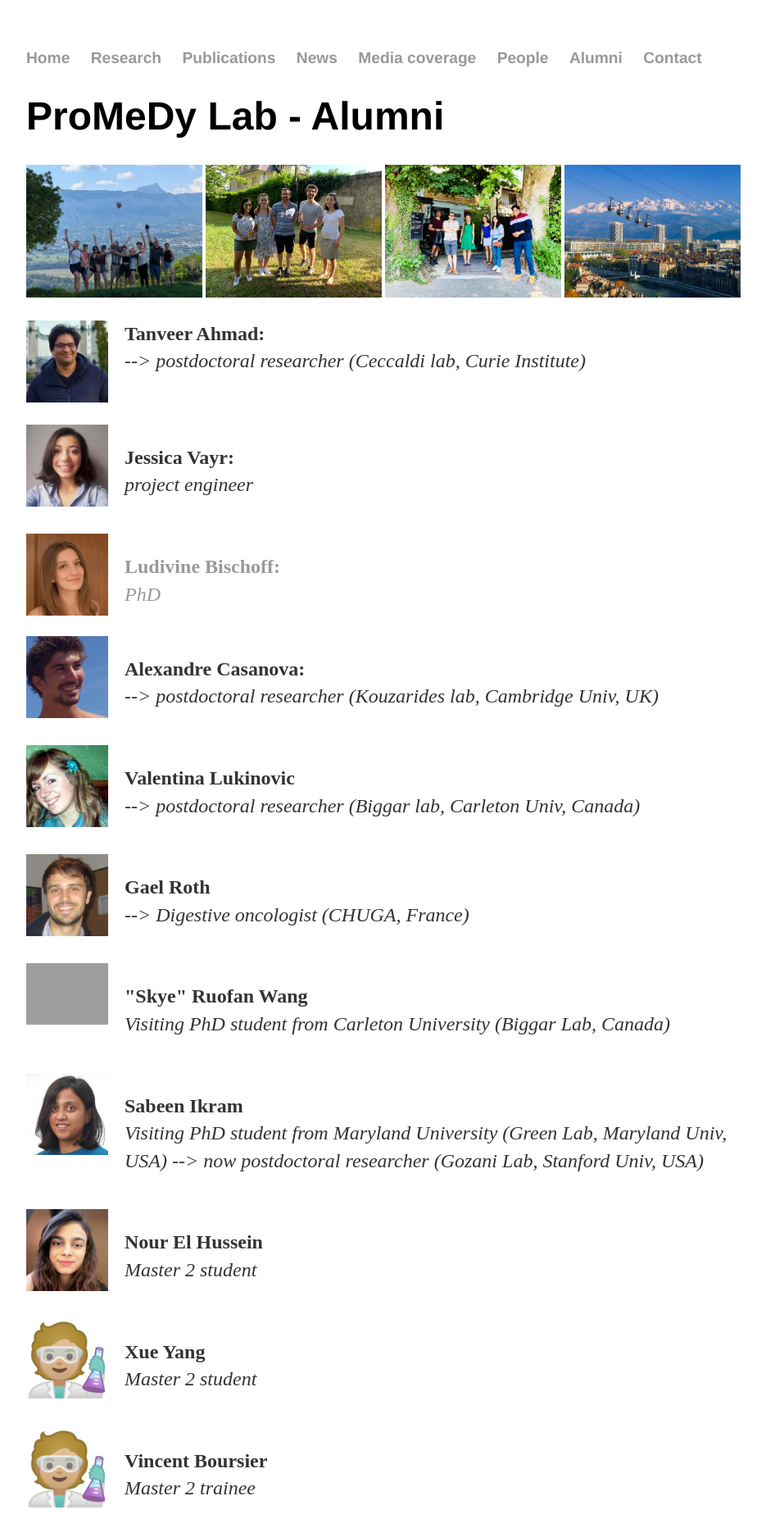
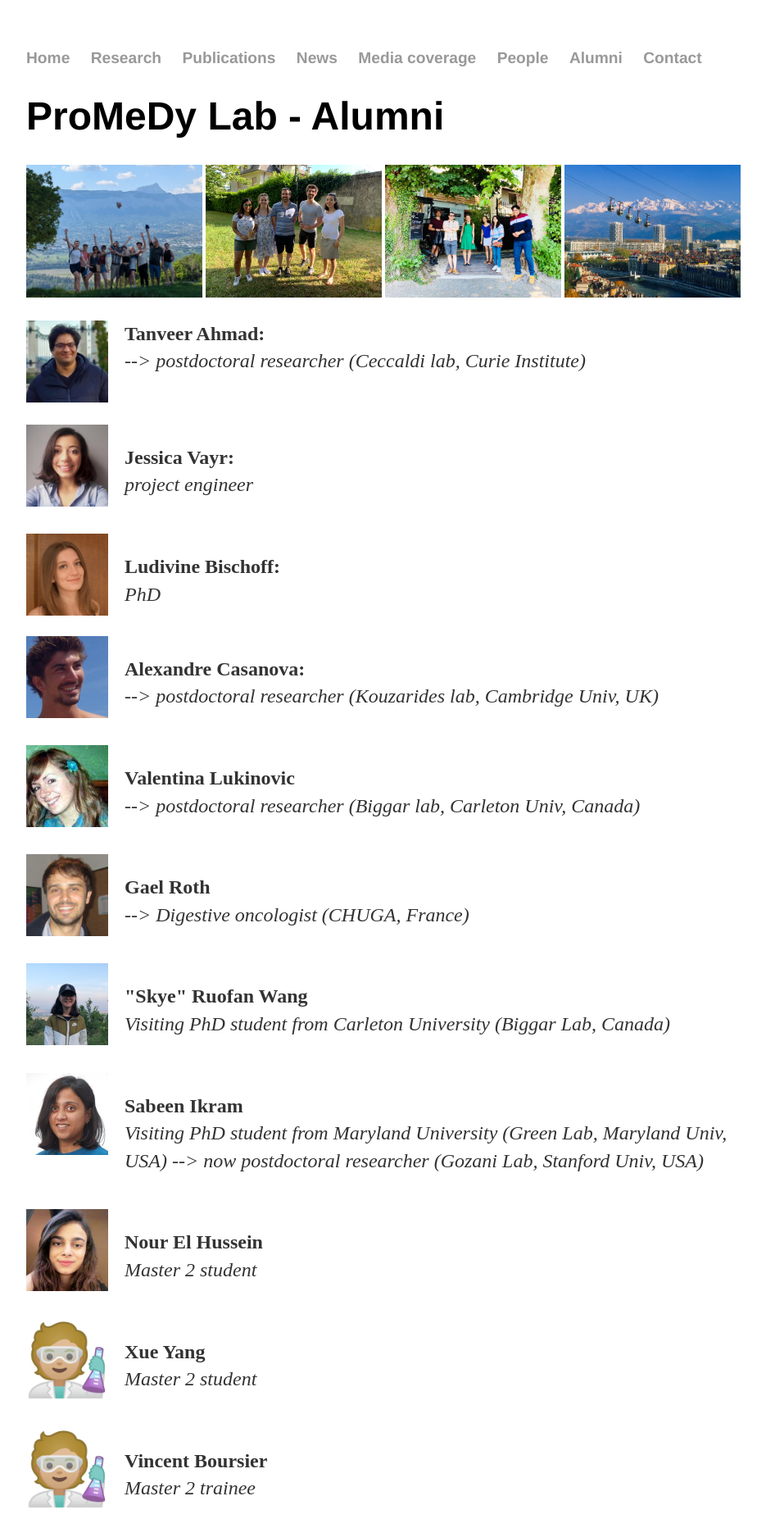
Before and after one commit to Reynoird-Lab/Reynoird-lab.github.io, a Jekyll site: the page built from Alumni/index.html, in a window 1280 px wide. Shown: the top 1875 px of the page at 82% size, without its empty margins (160-1095 px from the left). Built offline with Jekyll 4.4.1, drawn with Linux system fonts in a browser that asks for light colours; Markdown is read by kramdown in place of the engine named in the settings.

Commit message:
Update index.html

```diff
--- a/Alumni/index.html
+++ b/Alumni/index.html
@@ -12,7 +12,7 @@
 <br><br>
 		<a href="https://www.researchgate.net/profile/Jessica_Vayr"> <img alt="AC" src="https://reynoird-lab.github.io/Images/Jessica_Vayr.jpg" style="margin: 0px 20px 10px 0px;" align="left" width="100"/> </a> <p><b>Jessica Vayr: </b><br><i>project engineer</i><br></p>
 <br>
-		<a href="https://www.researchgate.net/profile/Ludivine_Bischoff"> <img alt="AC" src="https://reynoird-lab.github.io/Images/Ludivine_Bischoff.jpg" style="margin: 0px 20px 10px 0px;" align="left" width="100"/> <p><b>Ludivine Bischoff: </b><br><i>PhD</i><br>
+		<a href="https://www.researchgate.net/profile/Ludivine-Bischoff"> <img alt="LB" src="https://reynoird-lab.github.io/Images/Ludivine_Bischoff.jpg" style="margin: 0px 20px 10px 0px;" align="left" width="100"/> </a> <p><b>Ludivine Bischoff: </b><br><i>PhD</i><br>
 <br>
 		<a href="https://www.researchgate.net/profile/Alexandre_Casanova"> <img alt="AC" src="https://reynoird-lab.github.io/Images/Alexandre_Casanova.jpg" style="margin: 0px 20px 10px 0px;" align="left" width="100"/> </a> <p><b>Alexandre Casanova: </b><br><i>--> postdoctoral researcher (Kouzarides lab, Cambridge Univ, UK)</i><br></p>
 <br>
@@ -20,7 +20,7 @@
 <br>
 		<a href="https://www.researchgate.net/profile/Gael_Roth"> <img alt=GR" src="https://reynoird-lab.github.io/Images/gael_roth.jpg" style="margin: 0px 20px 10px 0px;" align="left" width="100"/></a> <p><b>Gael Roth</b> <br><i>--> Digestive oncologist (CHUGA, France)</i></p>
 <br>
-		<a href="https://www.biggarlab.ca/lab-members"> <img src="https://reynoird-lab.github.io/Images/skye.jpeg" style="margin: 0px 20px 10px 0px;" align="left" width="100"/></a> <p><b>"Skye" Ruofan Wang</b> <br><i>Visiting PhD student from Carleton University (Biggar Lab, Canada)</i><br></p>
+		<a href="https://www.biggarlab.ca/lab-members"> <img src="https://reynoird-lab.github.io/Images/skye.jpg" style="margin: 0px 20px 10px 0px;" align="left" width="100"/></a> <p><b>"Skye" Ruofan Wang</b> <br><i>Visiting PhD student from Carleton University (Biggar Lab, Canada)</i><br></p>
 <br>
 		<a href="https://greenlab.umbc.edu/people/"> <img src="https://reynoird-lab.github.io/Images/Sabeen_Ikram.jpeg" style="margin: 0px 20px 10px 0px;" align="left" width="100"/></a> <p><b>Sabeen Ikram</b> <br><i>Visiting PhD student from Maryland University (Green Lab, Maryland Univ, USA) --> now postdoctoral researcher (Gozani Lab, Stanford Univ, USA)</i><br></p>
 <br>
```
